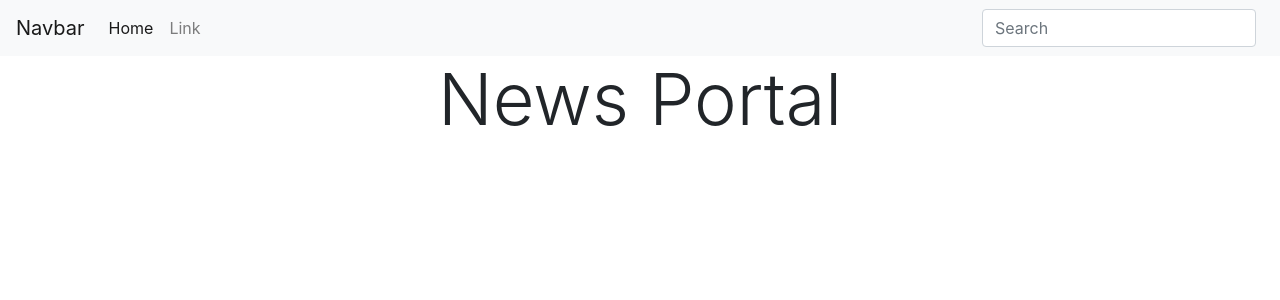
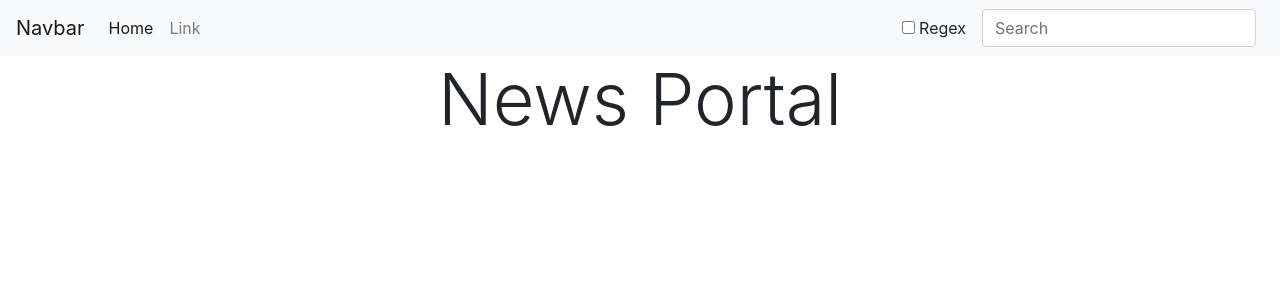
Before and after one commit to oriKitz/content-aggrerator, a Flask app: page / in a window 1280 px wide. Shown: the top 300 px of the page. Run offline with Flask 2, Linux system fonts and the light colour scheme; data comes from the database, SQL or seed files in the repository; data that the repository does not hold is empty; some libraries are stand-ins or nearby versions.

Commit message:
added an option for regex search

```diff
--- a/app.py
+++ b/app.py
@@ -5,6 +5,7 @@ from apscheduler.events import EVENT_JOB_EXECUTED, EVENT_JOB_ERROR
 from collections import defaultdict
 import datetime
 from threading import Thread
+import re
 from scrape_content import scrape_bbc_news, scrape_techcrunch_items, scrape_ynet
 from news import NewsItem, DB, TABLE_NAME
 
@@ -23,11 +24,13 @@ def main():
 @app.route('/search')
 def search():
     search_text = request.args.get('search')
-    return jsonify(get_data(search_text))
+    regex = request.args.get('regex')
+    regex = True if regex == 'true' else False
+    return jsonify(get_data(search_text, regex))
 
 
-def get_data(text_limit=''):
-    raw_data = get_raw_data(text_limit)
+def get_data(text_limit, use_regex):
+    raw_data = get_raw_data(text_limit, use_regex)
     news_items = defaultdict(list)
     for line in raw_data:
         news_items[line[0]].append(NewsItem(*line).__dict__)
@@ -38,12 +41,22 @@ def reserve_first_items_of_list(l, n_items):
     return sorted(l, key=lambda x: x['publish_time'], reverse=True)[:n_items]
 
 
-def get_raw_data(text_limit):
+def regexp(expr, item):
+    reg = re.compile(expr)
+    return reg.search(item) is not None
+
+
+def get_raw_data(text_limit, use_regex):
     con = sqlite3.connect(DB)
+    con.create_function("REGEXP", 2, regexp)
     cur = con.cursor()
+    if use_regex:
+        condition = f"headline regexp '{text_limit}' or summary regexp '{text_limit}'"
+    else:
+        condition = f"headline like '%{text_limit}%' or summary like '%{text_limit}%'"
     cur.execute(f"""select * from {TABLE_NAME}
                     where publish_time > date('now', '-1 days')
-                        and (headline like '%{text_limit}%' or summary like '%{text_limit}%')
+                      and ({condition})
                     order by publish_time desc""")
     data = cur.fetchall()
     con.commit()
@@ -65,7 +78,7 @@ def run_all_jobs(scheduler):
 
 def scrape():
     scheduler = BackgroundScheduler()
-    scheduler.add_job(scrape_bbc_news, 'interval', minutes=15, id='cnn_scraper')
+    scheduler.add_job(scrape_bbc_news, 'interval', minutes=15, id='bbc_scraper')
     scheduler.add_job(scrape_techcrunch_items, 'interval', minutes=15, id='techcrunch_scraper')
     scheduler.add_job(scrape_ynet, 'interval', minutes=15, id='ynet_scraper')
     scheduler.add_listener(events_listener, EVENT_JOB_EXECUTED | EVENT_JOB_ERROR)
--- a/static/js/app.js
+++ b/static/js/app.js
@@ -5,8 +5,8 @@ $(document).ready(function() {
 function search() {
     var req = new XMLHttpRequest();
     var searchBox = document.getElementById('searchbox');
-    req.open('GET', '/search?search=' + searchBox.value);
-    console.log('/search?search=' + searchBox.value);
+    var checkbox = document.getElementById('regex');
+    req.open('GET', '/search?search=' + searchBox.value + '&regex=' + checkbox.checked);
     req.onload = function() {
         var json = JSON.parse(req.responseText)
         var articlesRow = document.getElementById('articles');
--- a/templates/navbar.html
+++ b/templates/navbar.html
@@ -12,6 +12,10 @@
                 <a class="nav-link" href="#">Link</a>
             </li>
         </ul>
+        <label class="checkbox mr-3 pt-2">
+            <input type="checkbox" id="regex" onclick="search()">
+            Regex
+        </label>
         <form class="form-inline my-2 my-lg-0">
             <input class="form-control mr-sm-2" type="search" placeholder="Search" aria-label="Search" id="searchbox" onkeyup="search()">
         </form>
```
